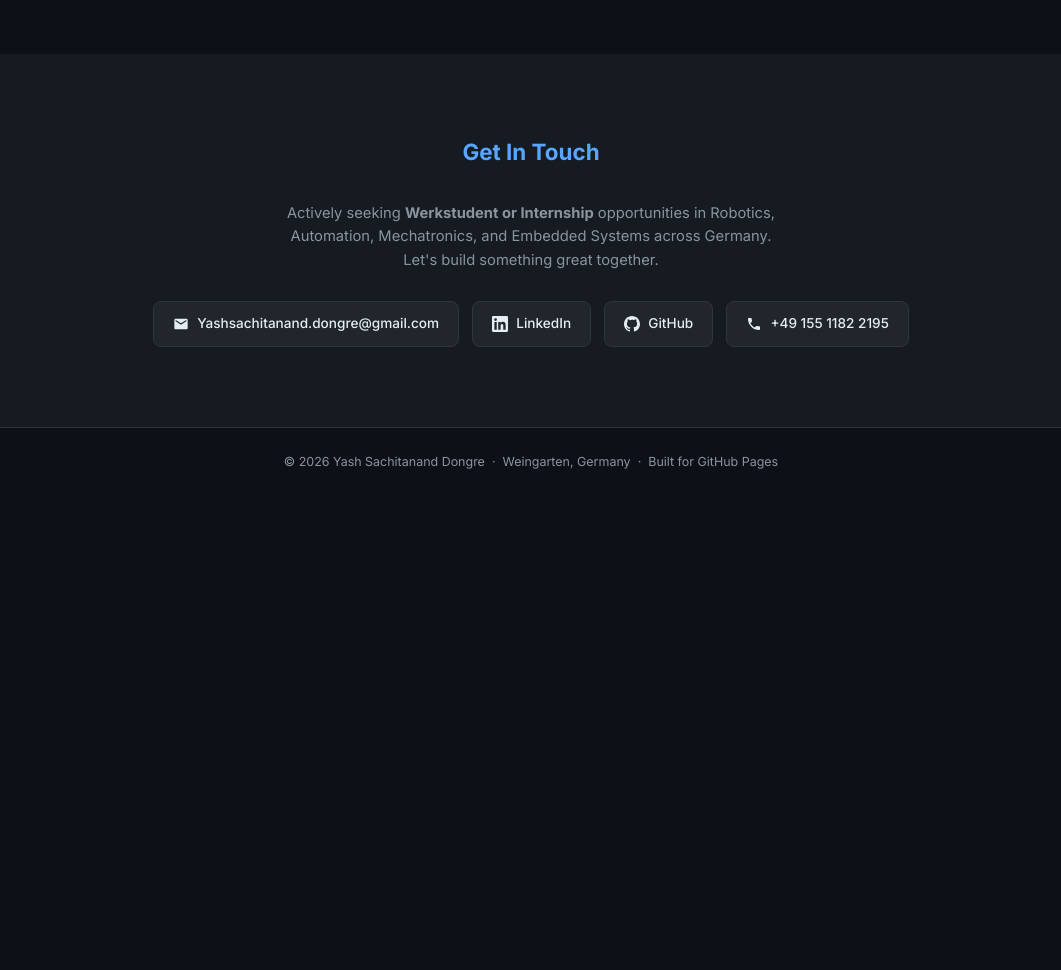
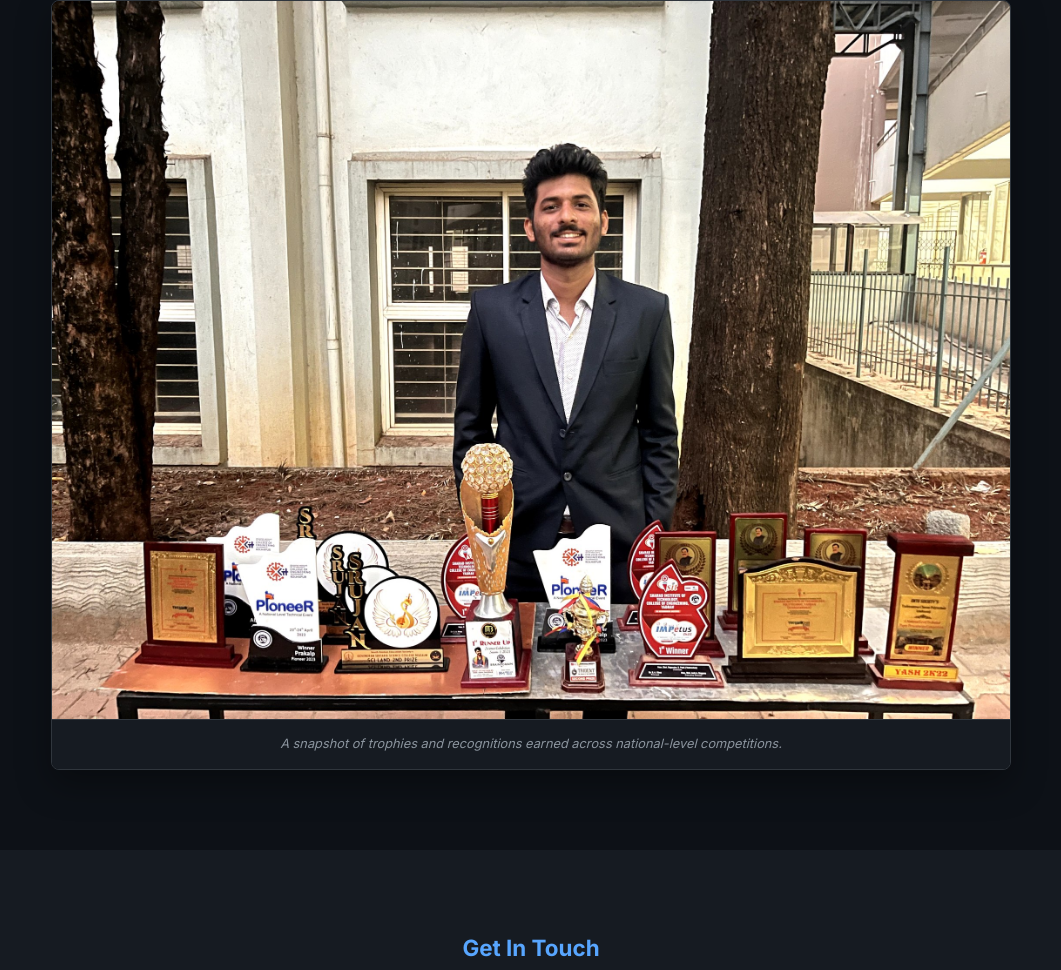
Before and after one commit to yashstudy2025-collab/yashstudy2025-collab.github.io, a plain HTML site: page index.html in a window 1280 px wide. Shown: the part 6307-7277 px from the top of the page, without its empty margins (109-1170 px from the left). Before the commit the page ends 6803 px from the top, so only its background shows below. Drawn offline with Linux system fonts and the light colour scheme.

Commit message:
Add files via upload

```diff
--- a/index.html
+++ b/index.html
@@ -177,6 +177,9 @@
         .cert-icon { font-size: 1.2rem; flex-shrink: 0; }
         .cert-item .cert-name { font-size: .83rem; font-weight: 600; }
         .cert-item .cert-source { font-size: .75rem; color: var(--muted); margin-top: .15rem; }
+        .cert-photo { margin-top: 1.6rem; border-radius: 8px; overflow: hidden; border: 1px solid var(--border); box-shadow: 0 14px 34px rgba(0,0,0,.35); }
+        .cert-photo img { width: 100%; display: block; }
+        .cert-photo-caption { background: var(--dark2); padding: .9rem 1.1rem; font-size: .8rem; color: var(--muted); text-align: center; font-style: italic; border-top: 1px solid var(--border); }
 
         /* CONTACT */
         #contact { background: var(--dark2); text-align: center; }
@@ -664,6 +667,10 @@
             <div class="cert-item reveal"><span class="cert-icon">📢</span><div><div class="cert-name">1st Prize – Paper Presentation</div><div class="cert-source">TECHNOCRAT 2K22 · National Level</div></div></div>
             <div class="cert-item reveal"><span class="cert-icon">⭐</span><div><div class="cert-name">11 National-Level Exhibition Awards</div><div class="cert-source">6× 1st Place · 5× 2nd Place</div></div></div>
         </div>
+        <div class="cert-photo reveal">
+            <img src="Achievements-web.jpg" alt="Yash Dongre with award trophies and certificates" loading="lazy">
+            <div class="cert-photo-caption">A snapshot of trophies and recognitions earned across national-level competitions.</div>
+        </div>
     </div>
 </section>
 
```
Also changed, not shown: Achievements-web.jpg (added).
